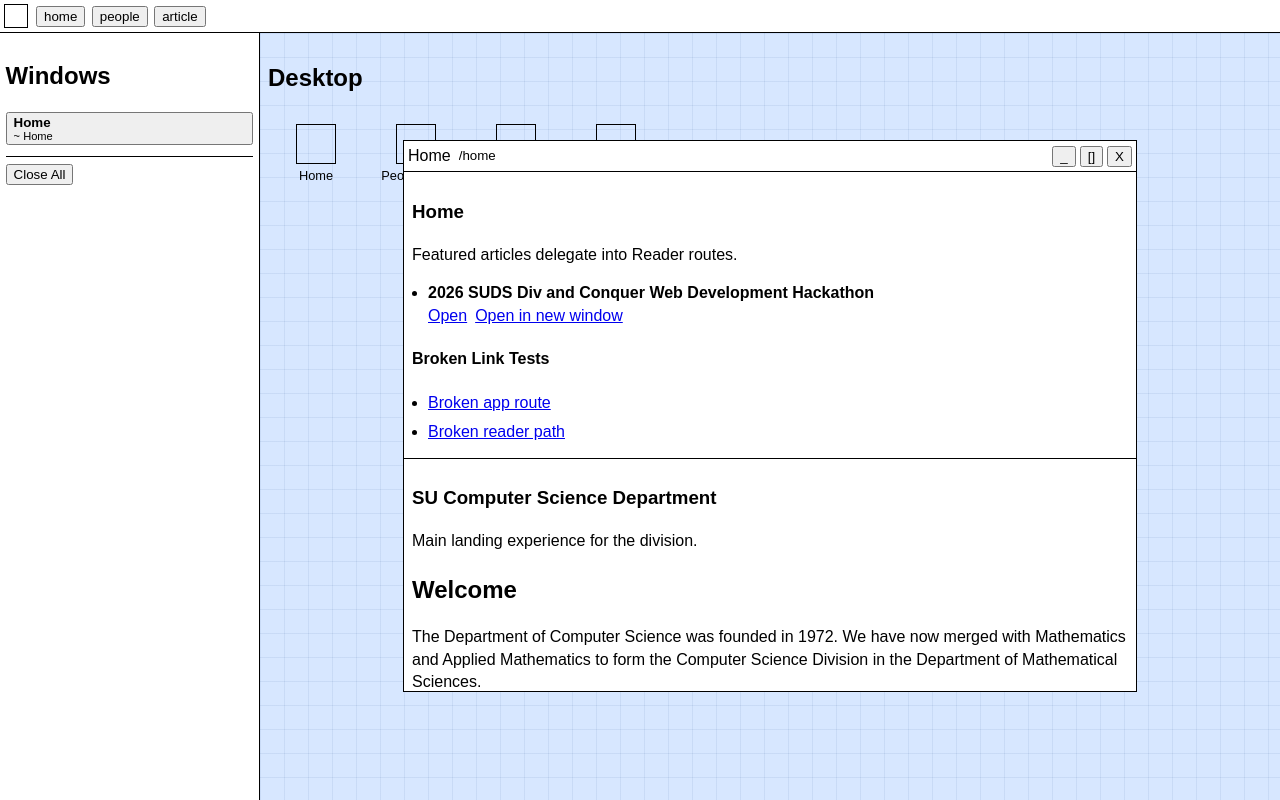
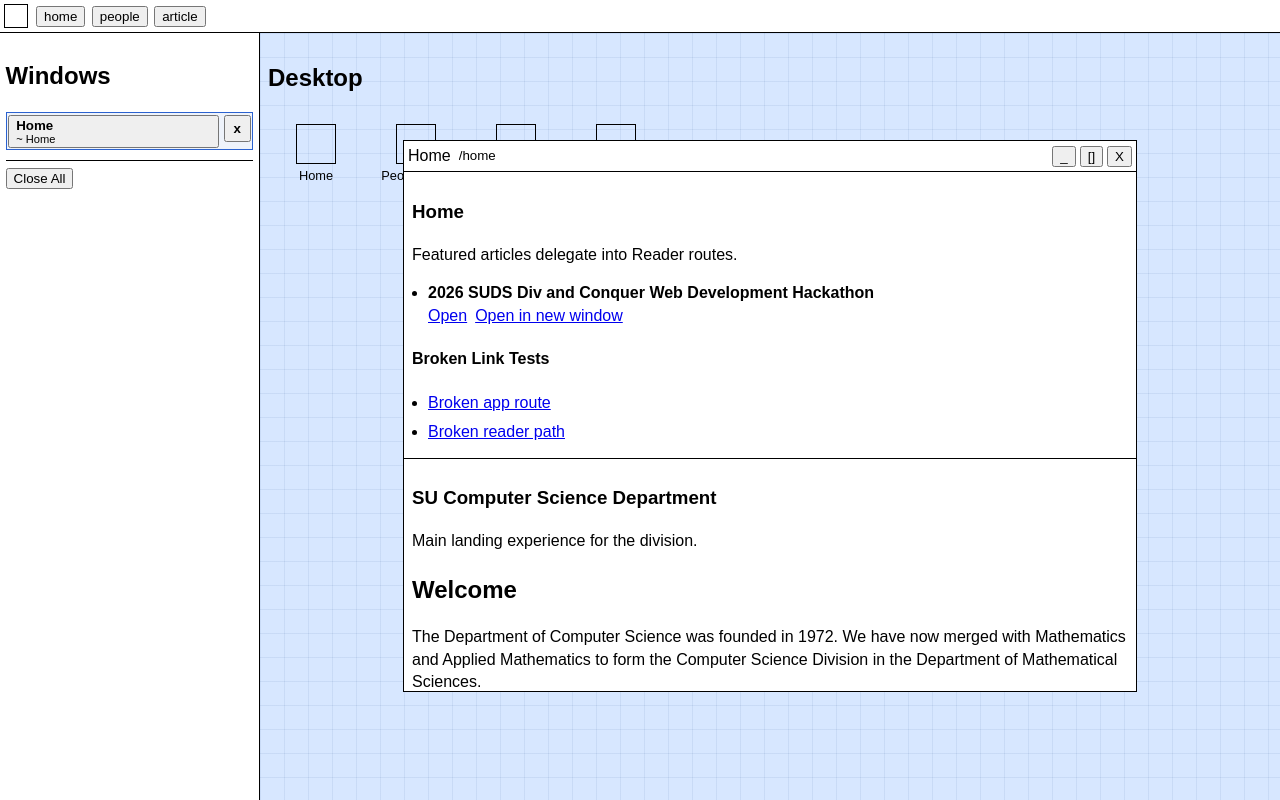
Before and after one commit to vanRooijen/su-cs-practice, a Svelte app: page /home in a window 1280 px wide. Built offline with nearby package versions, Linux system fonts and the light colour scheme.

Commit message:
Sidebar behavioural changes

```diff
--- a/src/components/WindowManager.svelte
+++ b/src/components/WindowManager.svelte
@@ -17,7 +17,18 @@
     linkPath: null,
   };
 
-  $: sidebarWindowIds = [...$windowManager.windowOrder].reverse();
+  $: sidebarWindowIds = Object.values($windowManager.windows)
+    .sort((left, right) => {
+      const leftCreatedAt = Number.isFinite(left?.createdAt) ? left.createdAt : 0;
+      const rightCreatedAt = Number.isFinite(right?.createdAt) ? right.createdAt : 0;
+
+      if (leftCreatedAt !== rightCreatedAt) {
+        return leftCreatedAt - rightCreatedAt;
+      }
+
+      return left.windowId - right.windowId;
+    })
+    .map((windowState) => windowState.windowId);
 
   function openPath(path) {
     navigateTo(path, { forceEmit: true });
@@ -313,12 +324,14 @@
         {@const win = $windowManager.windows[windowId]}
         {@const appName = APP_REGISTRY[win.appId]?.title ?? win.appId}
 
-        <div class="sidebar-entry">
+        <div
+          class="sidebar-entry"
+          data-focused={$windowManager.focusedWindowId === windowId && !win.isMinimized}
+        >
           <button
             type="button"
             class="entry-main"
             data-context-path={win.path}
-            data-focused={$windowManager.focusedWindowId === windowId && !win.isMinimized}
             on:click={() => activateSidebarEntry(windowId)}
           >
             <strong>{appName}</strong>
@@ -326,6 +339,15 @@
             {#if win.isMinimized}
               <small>(minimized)</small>
             {/if}
+          </button>
+
+          <button
+            type="button"
+            class="entry-close"
+            aria-label={`Close ${appName}`}
+            on:click|stopPropagation={() => handleClose(windowId)}
+          >
+            x
           </button>
         </div>
       {/each}
@@ -462,8 +484,18 @@
   }
 
   .sidebar-entry {
-    display: block;
+    display: grid;
+    grid-template-columns: minmax(0, 1fr) 1.7rem;
+    gap: 0.3rem;
+    align-items: stretch;
     margin-bottom: 0.3rem;
+    border: 1px solid transparent;
+    padding: 0.1rem;
+  }
+
+  .sidebar-entry[data-focused='true'] {
+    border-color: #2b62cf;
+    background: rgba(43, 98, 207, 0.08);
   }
 
   .sidebar-actions {
@@ -475,11 +507,23 @@
   .entry-main {
     width: 100%;
     text-align: left;
+    min-width: 0;
   }
 
   .entry-main strong,
   .entry-main small {
     display: block;
+  }
+
+  .entry-close {
+    width: 1.7rem;
+    height: 1.7rem;
+    padding: 0;
+    display: inline-flex;
+    align-items: center;
+    justify-content: center;
+    line-height: 1;
+    font-weight: 600;
   }
 
   .workspace {
```
